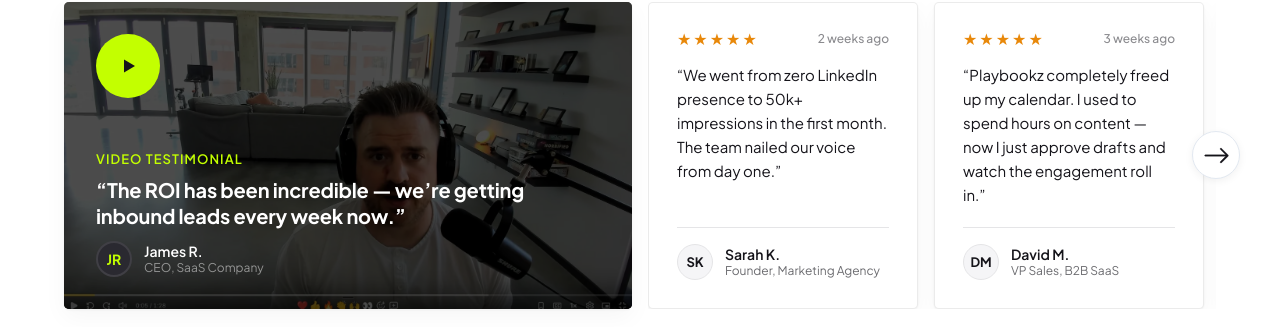
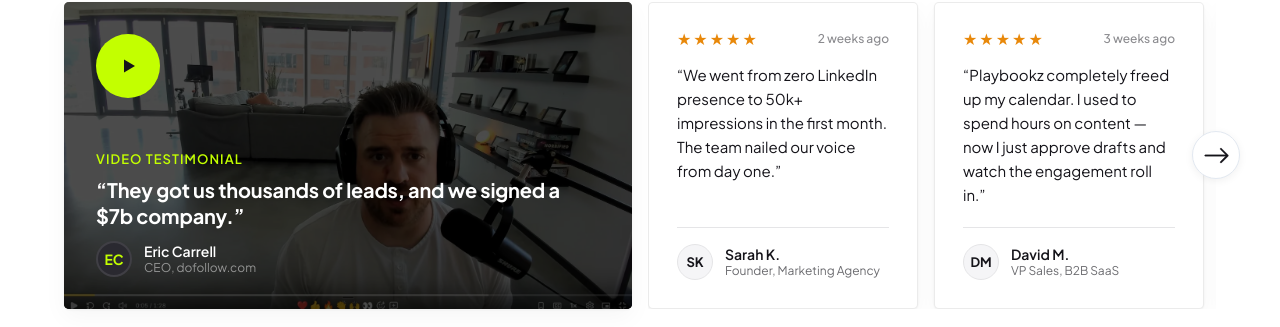
Before and after one commit to PlaybookzLLC/playbookz-v2-website, a React (Vite) app: page / in a window 1280 px wide. Shown: the part 2370-2697 px from the top of the page. Built offline with nearby package versions, Linux system fonts and the light colour scheme.

Commit message:
Update video testimonial quote and attribution to Eric Carrell, dofollow.com
https://claude.ai/code/session_01DDzjVJ61C7qHF2oYyKZPLJ

```diff
--- a/src/components/TestimonialsSection.jsx
+++ b/src/components/TestimonialsSection.jsx
@@ -297,7 +297,7 @@ function VideoCard({ onPlay }) {
           lineHeight: 1.3,
           letterSpacing: "-0.01em",
           marginBottom: "12px",
-        }}>&ldquo;The ROI has been incredible — we&rsquo;re getting inbound leads every week now.&rdquo;</div>
+        }}>&ldquo;They got us thousands of leads, and we signed a $7b company.&rdquo;</div>
         <div style={{
           display: "flex",
           alignItems: "center",
@@ -315,10 +315,10 @@ function VideoCard({ onPlay }) {
             fontSize: "14px",
             fontWeight: 700,
             color: tokens.colors.accent,
-          }}>JR</div>
+          }}>EC</div>
           <div>
-            <div style={{ fontSize: "14px", fontWeight: 600, color: tokens.colors.white }}>James R.</div>
-            <div style={{ fontSize: "12px", color: "rgba(255,255,255,0.5)" }}>CEO, SaaS Company</div>
+            <div style={{ fontSize: "14px", fontWeight: 600, color: tokens.colors.white }}>Eric Carrell</div>
+            <div style={{ fontSize: "12px", color: "rgba(255,255,255,0.5)" }}>CEO, dofollow.com</div>
           </div>
         </div>
       </div>
```
